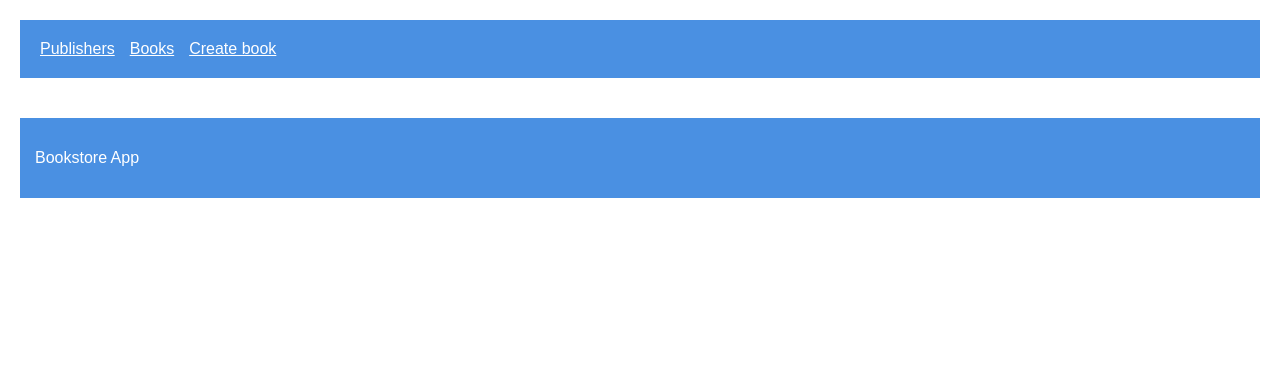
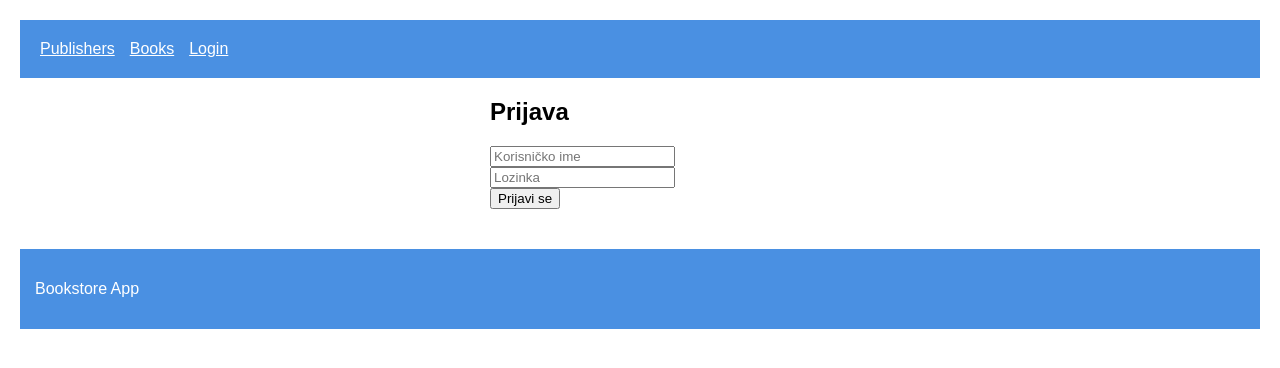
Before and after one commit to danilokuzman97/Prodavnica-knjiga, a React (Vite) app: page /login in a window 1280 px wide. Shown: the top 368 px of the page. Built offline with nearby package versions, Linux system fonts and the light colour scheme.

Commit message:
Prodavnica knjiga: Autorizacija i prilagođavanje klijenta 2. deo cuvanje i brisanje JWT tokena

```diff
--- a/src/App.jsx
+++ b/src/App.jsx
@@ -1,17 +1,24 @@
-import React from "react";
+import React, { useState } from "react";
 import {BrowserRouter, Routes, Route, Navigate} from 'react-router-dom';
 import Header from './components/Header';
 import Footer from './components/Footer';
 import Publishers from './pages/Publishers';
 import Books from './pages/Books';
 import BookForm from './pages/BookForm';
+import Login from './pages/Login';
+import UserContext from './userContext';
 
 function App() {
+
+  const [user, setUser] = useState(null);
+
   return (
+    <UserContext.Provider value={{ user, setUser}}>
     <BrowserRouter>
       <Header/>
       <Routes>
-        <Route path="/" element={<Navigate to="/books" replace />} />
+        <Route path="/" element={<Navigate to="/login" replace />} />
+        <Route path="/login" element={<Login />} />
         <Route path="/publishers" element={<Publishers/>}/>
         <Route path="/books" element={<Books/>}/>
         <Route path="/create-book" element={<BookForm />} />
@@ -19,6 +26,7 @@ function App() {
       </Routes>
       <Footer/>
     </BrowserRouter>
+    </UserContext.Provider>
   )
 }
 
--- a/src/axiosConfig.js
+++ b/src/axiosConfig.js
@@ -5,4 +5,30 @@ let AxiosConfig = axios.create({
   headers: { 'Content-Type': 'application/json' }
 });
 
+// Logika koja se izvršava kada se HTTP zahtev presretne
+AxiosConfig.interceptors.request.use(
+  (config) => {
+    // Dodavanje JWT tokena u Authorization zaglavlje
+    const token = localStorage.getItem('token');
+    if (token) {
+      config.headers.Authorization = `Bearer ${token}`;
+    }
+    return config;
+  },
+  (error) => {
+    return Promise.reject(error);
+  }
+);
+
+// Logika koja se izvršava kada se HTTP odgovor presretne
+AxiosConfig.interceptors.response.use(
+  (response) => response,
+  (error) => {
+    if (error.response && error.response.status === 401) {
+      console.log('Niste autorizovani, molimo prijavite se ponovo.');
+    }
+    return Promise.reject(error);
+  }
+);
+
 export default AxiosConfig;
--- a/src/components/Header.jsx
+++ b/src/components/Header.jsx
@@ -1,13 +1,42 @@
-import React from "react";
-import { Link } from 'react-router-dom';
+import React, { useEffect, useContext } from "react";
+import { Outlet, Link } from 'react-router-dom';
+import UserContext from "../userContext";
+import LogoutButton from "./LogoutButton";
 
 function Header() {
+  const { user, setUser } = useContext(UserContext);
+
+  useEffect(() => {
+    const token = localStorage.getItem('token');
+    if (token) {
+      try {
+        const payload = JSON.parse(atob(token.split('.')[1]));
+        setUser(payload);
+      } catch (error) {
+        console.error('Nevalidan token');
+      }
+    }
+  }, []);
+
   return (
-    <nav>
-      <Link to="/publishers">Publishers</Link><br></br>
-      <Link to="/books">Books</Link><br></br>
-      <Link to="/create-book">Create book</Link><br></br>
-    </nav>
+    <div>
+      <nav>
+        <Link to="/publishers">Publishers</Link><br />
+        <Link to="/books">Books</Link><br />
+        {/* Create book i Logout vidljivi samo prijavljenim korisnicima */}
+        {user && (
+          <>
+            <Link to="/create-book">Create book</Link><br />
+            <LogoutButton />
+          </>
+        )}
+        {/* Login link vidljiv samo neprijavljenim korisnicima */}
+        {!user && (
+          <Link to="/">Login</Link>
+        )}
+      </nav>
+      <Outlet />
+    </div>
   );
 }
 
--- /dev/null
+++ b/src/components/LogoutButton.jsx
@@ -0,0 +1,18 @@
+import React, { useContext } from 'react';
+import { useNavigate } from 'react-router-dom';
+import UserContext from '../userContext';
+
+const LogoutButton = () => {
+  const { setUser } = useContext(UserContext);
+  const navigate = useNavigate();
+
+  const handleLogout = () => {
+    localStorage.removeItem('token');
+    setUser(null);
+    navigate('/login');
+  };
+
+  return <button onClick={handleLogout}>Odjavi se</button>;
+};
+
+export default LogoutButton;
--- a/src/pages/Books.jsx
+++ b/src/pages/Books.jsx
@@ -6,6 +6,7 @@ import { useNavigate } from "react-router-dom";
 function Books() {
   const [books, setBooks] = useState([]);
   const [errorMsg, setErrorMsg] = useState('');
+  const [role, setRole] = useState(null);
   const navigate = useNavigate();
 
   const fetchBooks = async () => {
@@ -22,6 +23,15 @@ function Books() {
 
   useEffect(() => {
     fetchBooks();
+    const token = localStorage.getItem('token');
+    if (token) {
+      try {
+        const payload = JSON.parse(atob(token.split('.')[1]));
+        setRole(payload.role);
+      } catch (error) {
+        console.error('Invalid token');
+      }
+    }
   }, []);
 
   const handleDelete = async (id) => {
@@ -39,7 +49,9 @@ function Books() {
 return (
     <div>
       <h1>Books</h1>
+      {role && (
       <button onClick={() => navigate('/create-book')}>Add Book</button>
+      )}
       {errorMsg && <p>{errorMsg}</p>}
 
       <table border="1">
@@ -53,6 +65,12 @@ return (
             <th>Author</th>
             <th>Publisher</th>
             <th>Actions</th>
+            {role === "Editor" && (
+              <>
+                <th>Edit</th>
+                <th>Delete</th>
+              </>
+            )}
           </tr>
         </thead>
         <tbody>
@@ -65,10 +83,14 @@ return (
               <td>{book.isbn}</td>
               <td>{book.author?.fullName || 'N/A'}</td>
               <td>{book.publisher?.name || 'N/A'}</td>
+              {role === "Editor" && (
+                <>
               <td>
                 <button onClick={() => navigate(`/edit-book/${book.id}`)}>Edit</button>
                 <button onClick={() => handleDelete(book.id)}>Delete</button>
               </td>
+              </>
+              )}
             </tr>
           ))}
         </tbody>
--- /dev/null
+++ b/src/pages/Login.jsx
@@ -0,0 +1,64 @@
+import React, { useState, useContext, useEffect } from 'react';
+import { useNavigate } from 'react-router-dom';
+import UserContext from '../userContext';
+import AxiosConfig from '../axiosConfig.js';
+
+const Login = () => {
+  const { setUser } = useContext(UserContext);
+  const [username, setUsername] = useState('');
+  const [password, setPassword] = useState('');
+  const [error, setError] = useState('');
+  const navigate = useNavigate();
+
+  // useEffect se ovde koristi kako bi se proverilo da li je već ulogovan korisnik
+  // ako u localStorage postoji token, onda će korisnik biti preusmeren na /books
+  useEffect(() => {
+    const token = localStorage.getItem('token');
+    if (token) {
+      try {
+        const payload = JSON.parse(atob(token.split('.')[1]));
+        setUser(payload);
+        navigate('/books');
+      } catch (err) {
+        console.error('Nevalidan token:', err);
+        localStorage.removeItem('token');
+      }
+    }
+  }, [setUser, navigate]);
+
+  const handleLogin = async (e) => {
+    e.preventDefault();
+    setError('');
+    try {
+      const response = await AxiosConfig.post('/Auth/login', {
+        username,
+        password
+      });
+      const token = response.data;
+      localStorage.setItem('token', token);
+      const payload = JSON.parse(atob(token.split('.')[1]));
+      setUser(payload);
+      navigate('/books');
+    } catch (err) {
+      setError('Neuspešna prijava. Proveri podatke.');
+    }
+  };
+
+  return (
+    <form onSubmit={handleLogin} style={{ maxWidth: '300px', margin: '0 auto' }}>
+      <h2>Prijava</h2>
+      {error && <p style={{ color: 'red' }}>{error}</p>}
+      <div>
+        <input type="text" placeholder="Korisničko ime"
+          value={username} onChange={(e) => setUsername(e.target.value)} />
+      </div>
+      <div>
+        <input type="password" placeholder="Lozinka"
+          value={password} onChange={(e) => setPassword(e.target.value)} />
+      </div>
+      <button type="submit">Prijavi se</button>
+    </form>
+  );
+};
+
+export default Login;
--- /dev/null
+++ b/src/userContext.jsx
@@ -0,0 +1,8 @@
+import React, { createContext } from 'react';
+
+const UserContext = createContext({
+  user: null,
+  setUser: null
+});
+
+export default UserContext;
```
